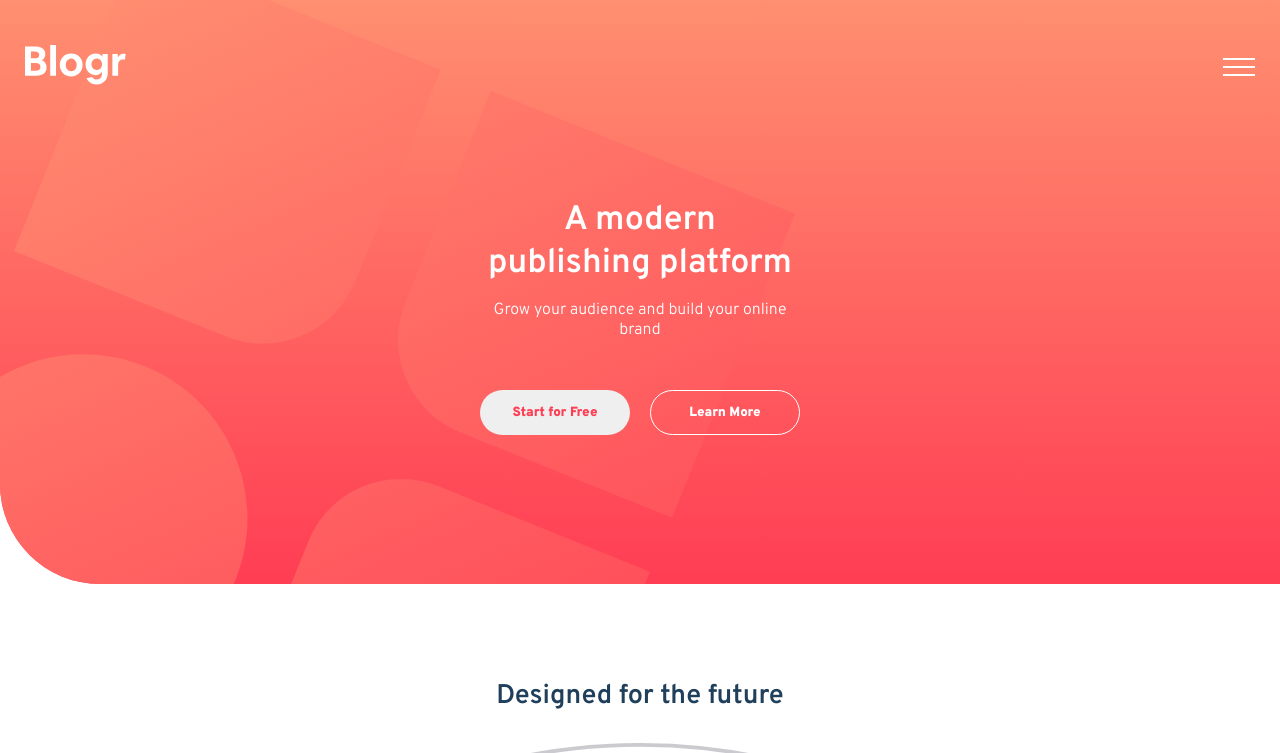
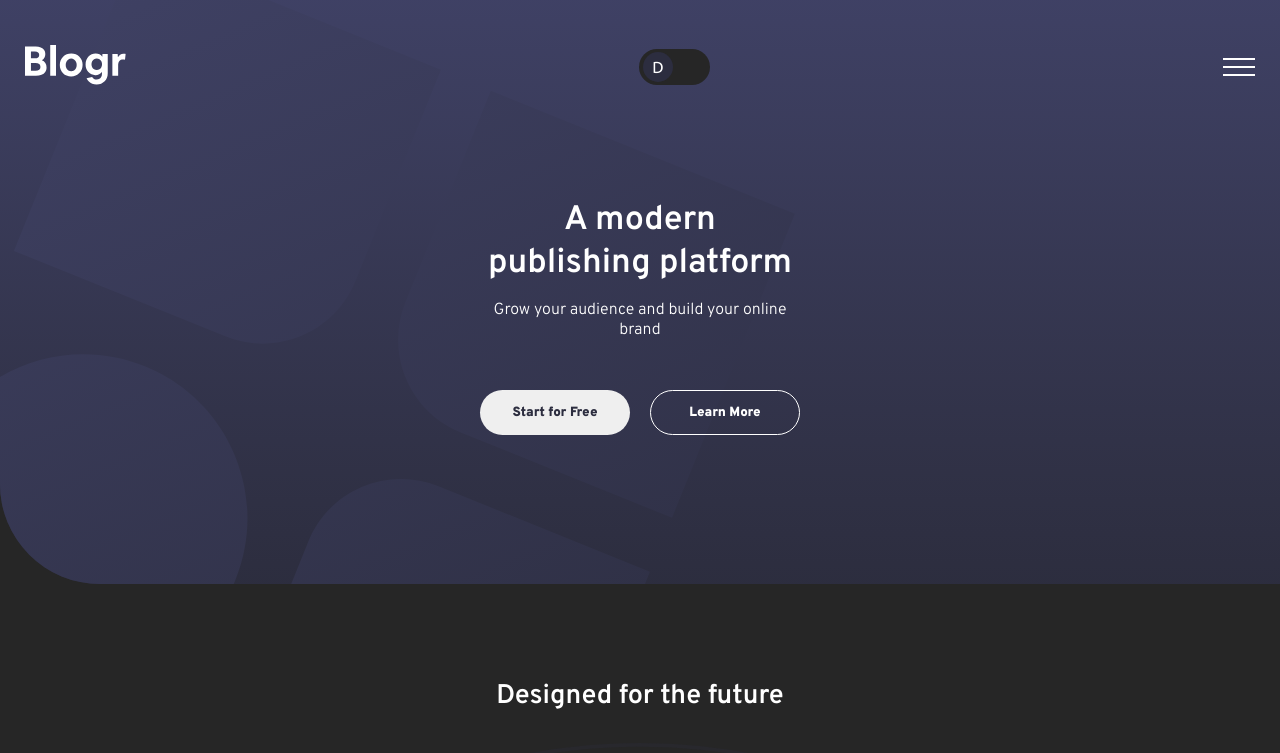
Before and after one commit to Arpan-Patel1/landing-page, a plain HTML site: page index.html in a window 1280 px wide. Shown: the top 753 px of the page. Drawn offline with Linux system fonts and the light colour scheme.

Commit message:
Add dark theme

```diff
--- a/index.html
+++ b/index.html
@@ -15,12 +15,15 @@
     <title>Landing Page</title>
     <link rel="stylesheet" href="style.css" />
   </head>
-  <body>
+  <body class="darkTheme">
     <div class="hero">
       <div class="heroContainer">
         <div class="top">
           <div class="logoImage">
             <img src="images/logo.svg" alt="Blogr Logo" />
+          </div>
+          <div class="themeButton" id="themeButton">
+            <div class="themeToggle" data-theme="dark">D</div>
           </div>
           <div class="hamburger">
             <img src="images/icon-hamburger.svg" alt="menu" />
@@ -142,5 +145,7 @@
         </div>
       </div>
     </footer>
+
+    <script src="script.js"></script>
   </body>
 </html>
--- /dev/null
+++ b/script.js
@@ -0,0 +1,17 @@
+const themeButton = document.getElementById("themeButton");
+
+themeButton.addEventListener("click", () => {
+  const themeToggle = document.querySelector(".themeToggle");
+  const body = document.getElementsByTagName("body")[0];
+  themeToggle.classList.toggle("themeToggleDark");
+
+  if (themeToggle.dataset.theme === "dark") {
+    themeToggle.dataset.theme = "light";
+    themeToggle.innerHTML = "L";
+  } else {
+    themeToggle.dataset.theme = "dark";
+    themeToggle.innerHTML = "D";
+  }
+
+  body.classList.toggle("darkTheme");
+});
--- a/style.css
+++ b/style.css
@@ -8,6 +8,7 @@
   --primary-red: hsl(356, 100%, 66%);
   --primary-light-red: hsl(355, 100%, 74%);
   --primary-dark-blue: hsl(208, 49%, 24%);
+  --primary-background-color: hsl(0, 0%, 100%);
 
   --neutral-white: hsl(0, 0%, 100%);
   --neutral-grayish-blue: hsl(240, 2%, 79%);
@@ -27,6 +28,8 @@
   --line-height: 10px;
 
   --border-radius: 100px;
+
+  --animation-transition: 500ms;
 }
 
 body {
@@ -34,6 +37,20 @@ body {
   height: 100vh;
   overflow: auto;
   font-size: var(--font-small);
+  background-color: var(--primary-background-color);
+  transition: var(--animation-transition);
+}
+
+.darkTheme {
+  --primary-background-color: hsl(0, 0%, 15%);
+  --primary-dark-blue: hsl(0, 0%, 100%);
+  --neutral-dark-grayish-blue: hsl(240, 2%, 79%);
+  --gradient-light-red: hsl(237, 23%, 32%);
+  --gradient-red: hsl(237, 17%, 21%);
+}
+
+.darkTheme .heroContainer {
+  background-image: url(images/bg-pattern-intro-mobile-dark.svg);
 }
 
 .hero {
@@ -73,6 +90,39 @@ body {
 
 .logoImage {
   height: 100%;
+}
+
+.themeButton {
+  background-color: var(--primary-background-color);
+  height: 80%;
+  aspect-ratio: 2;
+  border-radius: 50px;
+  position: relative;
+  cursor: pointer;
+}
+
+.themeToggle {
+  height: calc(100% - 6px);
+  aspect-ratio: 1;
+  border-radius: 50px;
+  background-color: var(--gradient-red);
+  position: absolute;
+  transition: var(--animation-transition);
+  rotate: 0deg;
+  left: 0;
+  top: 0;
+  translate: 4px 3px;
+  display: flex;
+  justify-content: center;
+  align-items: center;
+  color: var(--neutral-white);
+  font-family: ubuntu;
+}
+
+.themeToggleDark {
+  left: 100%;
+  rotate: 360deg;
+  translate: calc(-100% - 4px) 3px;
 }
 
 .hamburger {
```
Also changed, not shown: images/bg-pattern-intro-mobile-dark.svg (added).
